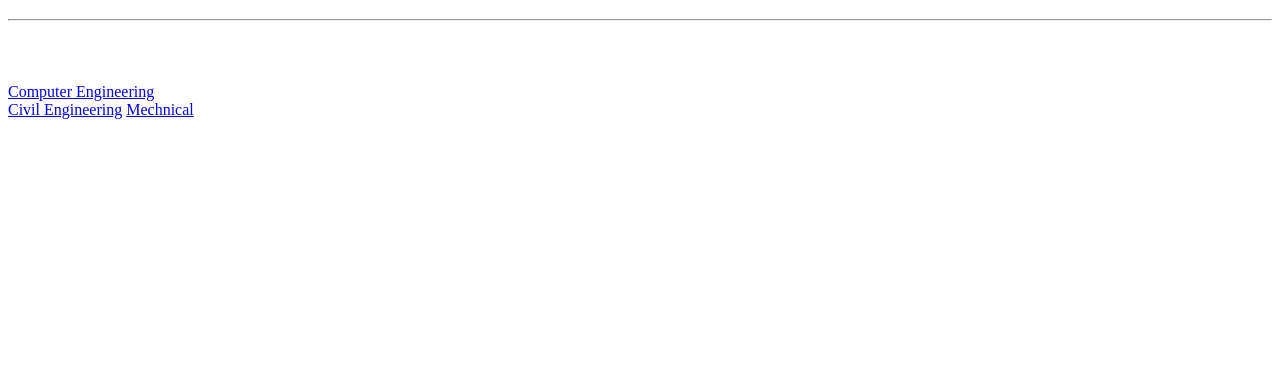
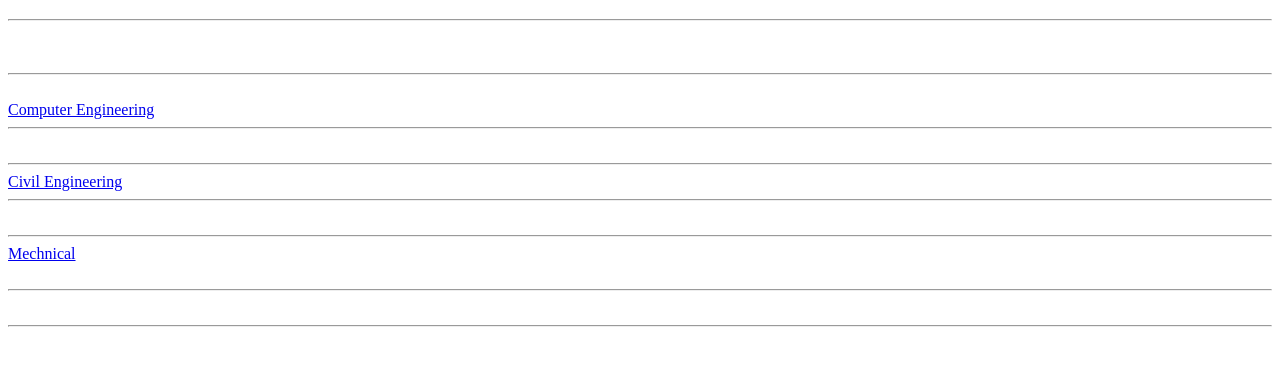
Before and after one commit to faltucompany/faltucompany.github.io, a plain HTML site: page index.html in a window 1280 px wide. Shown: the part 97-462 px from the top of the page. Drawn offline with Linux system fonts and the light colour scheme.

Commit message:
Update index.html
Changes and added separation

```diff
--- a/index.html
+++ b/index.html
@@ -11,10 +11,11 @@
 
 	<body>
 	<br>
+	<hr>
 	<br>
 
-	<a href="cse.html">Computer Engineering</a> <br>
-	<a href="civil.html">Civil Engineering</a>
-	<a href="mechnical.html">Mechnical</a>
+	<a href="cse.html">Computer Engineering</a> <br><hr><br><hr>
+	<a href="civil.html">Civil Engineering</a> <br><hr><br><hr>
+	<a href="mechnical.html">Mechnical</a><br><br><hr><br><hr>
 	</body>
 </html>
```
